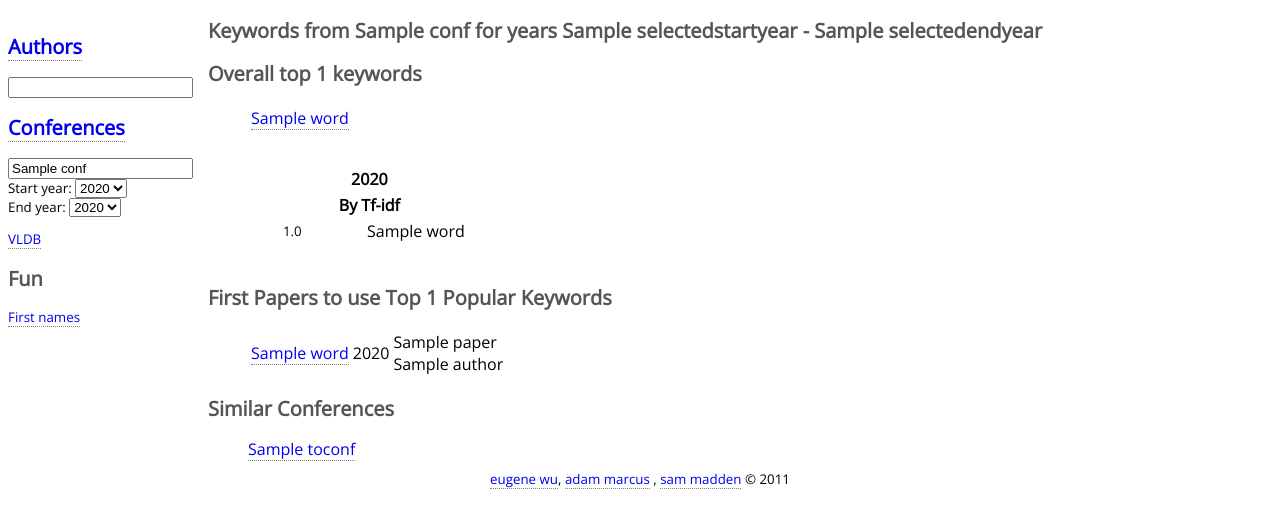
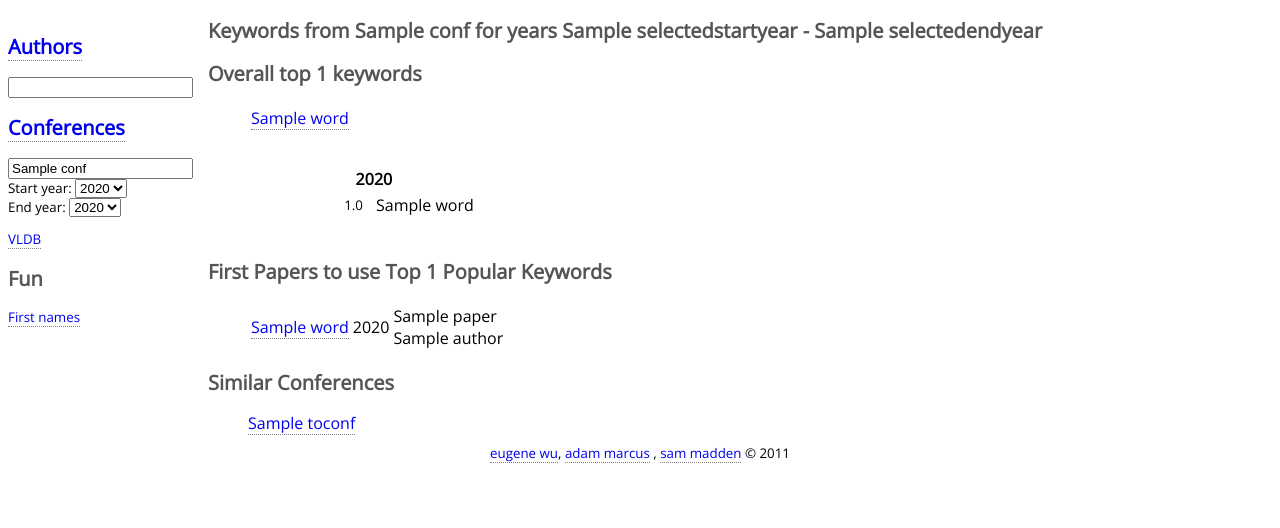
Before and after one commit to mitdbg/confo, a Django app: template templates/home/conference.html in a window 1280 px wide. Shown: the part 45-573 px from the top of the page. Run offline with Django 3.2, Linux system fonts and the light colour scheme; the template is opened without the code that fills it: most values are stand-ins (such as "Sample title", 1, 10 or a date in 2020); some libraries are stand-ins or nearby versions.

Commit message:
minor css

```diff
--- a/templates/home/conference.html
+++ b/templates/home/conference.html
@@ -6,7 +6,7 @@
 
 {% block css %}
 .word:hover {text-decoration: line-through; border-bottom: none;}
-td.count {font-size:10pt; padding-left: 10px; width: 6em;}
+td.count {font-size:10pt; padding-right: 10px; padding-left: 10px; width: 6em; text-align: right;}
 {% endblock %}
 
 {% block content %}
@@ -73,7 +73,7 @@ td.count {font-size:10pt; padding-left: 10px; width: 6em;}
 	<td style="vertical-align: top;">
 		<table class='topk'>
 		<tr><th class='year' colspan=2>{{year}}</th></tr>
-		<tr><th colspan=2>By Tf-idf</th></tr>
+		<!--<tr><th colspan=2>By Tf-idf</th></tr>-->
 		{% for word, count in tfidfs %}
 			<tr><td class='count'>{{count|floatformat:1}}</td><td >{{word}}</td></tr>
 		{% endfor %}
```
